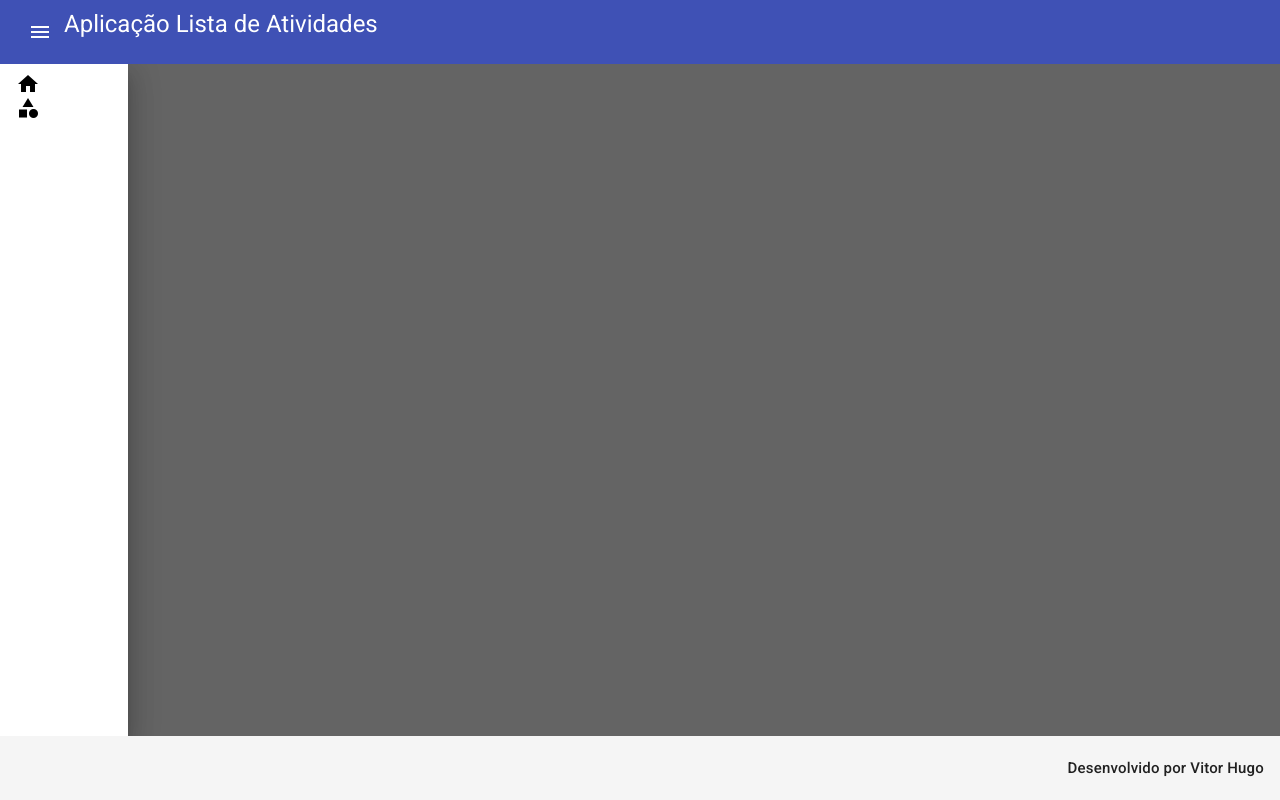
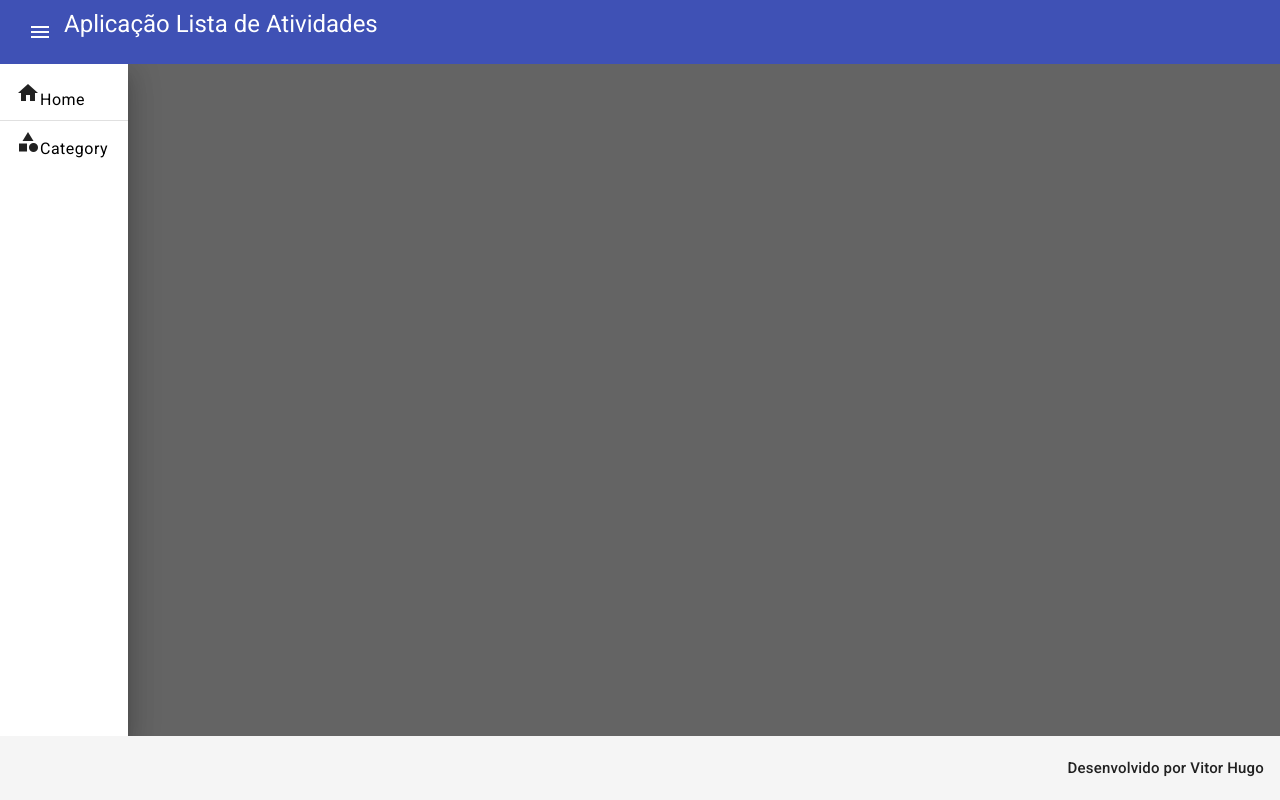
Before and after one commit to VitorHugo090/Listaatividadeapp, an Angular app: page / in a window 1280 px wide. Both pictures are taken after a click on the button "menu". Built offline with nearby package versions, Linux system fonts and the light colour scheme.

Commit message:
Adicionando rotas

```diff
--- a/src/app/app.component.css
+++ b/src/app/app.component.css
@@ -17,6 +17,3 @@ a:hover{
 .sidenav-container {
     flex: 1;
 }
-mat-icon{
-    display: list-item
-}
--- a/src/app/app.component.html
+++ b/src/app/app.component.html
@@ -1,27 +1,31 @@
 <div class="main-container">
+  <app-header [sideNavBar]="sidenav"></app-header>
 
-    <app-header [sideNavBar]="sidenav"></app-header>
+  <mat-sidenav-container class="sidenav-container">
 
-    <mat-sidenav-container class="sidenav-container">
     <mat-sidenav #sidenav class="w-10p">
+      <mat-list>
+        <mat-list-item>
+          <mat-icon>home</mat-icon>
+          <span class="ml-10"> <a [routerLink]="['/']" (click)="sidenav.toggle()">Home</a> </span>
+        </mat-list-item>
 
-      <mat-list>
-      <mat-list-item >
-        <a class="ml-15" href="/"><mat-icon>home</mat-icon></a>
-        <a class="ml-15" href="/"><mat-icon>category</mat-icon></a>
-       </mat-list-item>
+        <mat-divider></mat-divider>
+
+        <mat-list-item>
+          <mat-icon>category</mat-icon>
+          <span class="ml-10"> <a [routerLink]="['/categoria']" (click)="sidenav.toggle()">Category</a> </span>
+        </mat-list-item>
       </mat-list>
-
     </mat-sidenav>
 
     <mat-sidenav-content>
 
-      <router-outlet></router-outlet>
+     <router-outlet></router-outlet>
 
     </mat-sidenav-content>
-</mat-sidenav-container>
 
+  </mat-sidenav-container>
 
-
-<app-footer></app-footer>
+  <app-footer></app-footer>
 </div>
--- a/src/app/app.module.ts
+++ b/src/app/app.module.ts
@@ -29,7 +29,7 @@ import { PagenotFoundComponent } from './pagenot-found/pagenot-found.component';
     BrowserModule,
     AppRoutingModule,
     BrowserAnimationsModule,
-    MaterialModule,
+    MaterialModule
   ],
   providers: [],
   bootstrap: [AppComponent]
--- a/src/app/material.module.ts
+++ b/src/app/material.module.ts
@@ -4,6 +4,7 @@ import {MatButtonModule} from '@angular/material/button';
 import {MatIconModule} from '@angular/material/icon';
 import {MatSidenavModule} from '@angular/material/sidenav';
 import {MatListModule} from '@angular/material/list';
+import { MatDivider } from '@angular/material/divider';
 
 @NgModule({
   imports: [
@@ -19,7 +20,8 @@ import {MatListModule} from '@angular/material/list';
     MatButtonModule,
     MatIconModule,
     MatSidenavModule,
-    MatListModule
+    MatListModule,
+    MatDivider
   ]
 })
 export class MaterialModule { }
```
